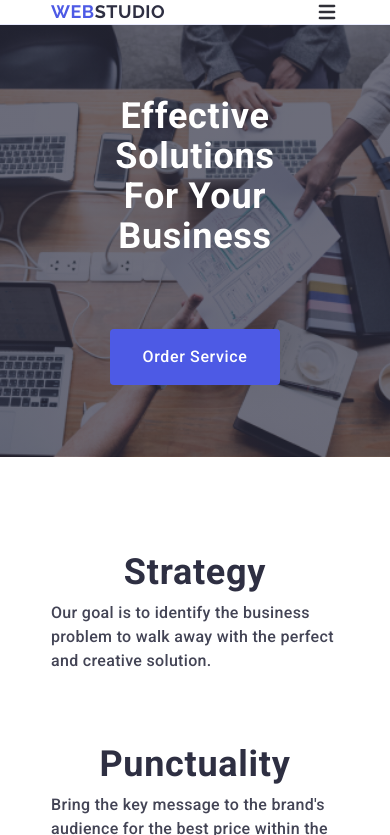
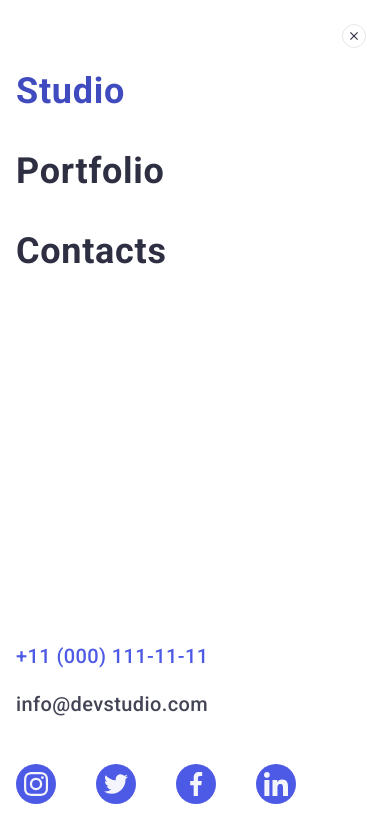
Before and after one commit to innaroshchepa/goit-markup-hw-06, a plain HTML site: page index.html in a window 390 px wide. Shown: the top 835 px of the page. Drawn offline with nearby package versions, Linux system fonts and the light colour scheme.

Commit message:
update homework06

```diff
--- a/css/layout/header.css
+++ b/css/layout/header.css
@@ -27,6 +27,7 @@
 }
 @media screen and (max-width: 767px) {
     .navigation .logo {
+        display: block;
         padding-top: 24px;
         padding-bottom: 24px;
     }
@@ -144,8 +145,8 @@
         display: flex;
         flex-direction: column;
         row-gap: 24px;
+        margin-bottom: 48px;
     }
-
     .mobile-menu-address-list-link {
         color: #434455;
         font-size: 20px;
--- a/css/layout/section-description.css
+++ b/css/layout/section-description.css
@@ -22,7 +22,7 @@
 }
 
 @media screen and (max-width: 767px) {
-    .descr-text {
+    .descr-item {
         margin-bottom: 72px;
     }
     .description-title {
--- a/index.html
+++ b/index.html
@@ -525,7 +525,7 @@
                 </form>
             </div>
         </div>
-        <div class="mobile-menu">
+        <div class="mobile-menu is-open">
             <button class="mobile-menu-close-btn" type="button">
                 <svg class="mobile-menu-close-icon" width="8" height="8" aria-label="mobile menu close icon">
                     <use href="./images/icons.svg#icon-close"></use>
@@ -544,10 +544,13 @@
                     </li>
                 </ul>
             </nav>
+
+            <div class="mobile-menu-socials-wrapper">
                 <address class="mobile-menu-address">
                     <ul class="mobile-menu-address-list">
                         <li class="mobile-menu-address-list-item">
-                        <a class="mobile-menu-address-list-link link current-telefon" href="tel:+110001111111">+11 (000) 111-11-11</a>
+                            <a class="mobile-menu-address-list-link link current-telefon" href="tel:+110001111111">+11 (000)
+                                111-11-11</a>
                         </li>
                         <li class="mobile-menu-address-list-item">
                             <a class="mobile-menu-address-list-link link" href="mailto:info@devstudio.com">info@devstudio.com</a>
@@ -555,7 +558,6 @@
 
                     </ul>
                 </address>
-            <div class="mobile-menu-socials-wrapper"></div>
                 <ul class="mobile-menu-socials-list">
                     <li class="mobile-menu-socials-item">
                         <a class="mobile-menu-socials-link link" href="">
@@ -588,6 +590,8 @@
                 </ul>
             </div>
 
+        </div>
+
 
 </body>
 </html>
```
Lines whose indentation alone changed are shown as unchanged.
